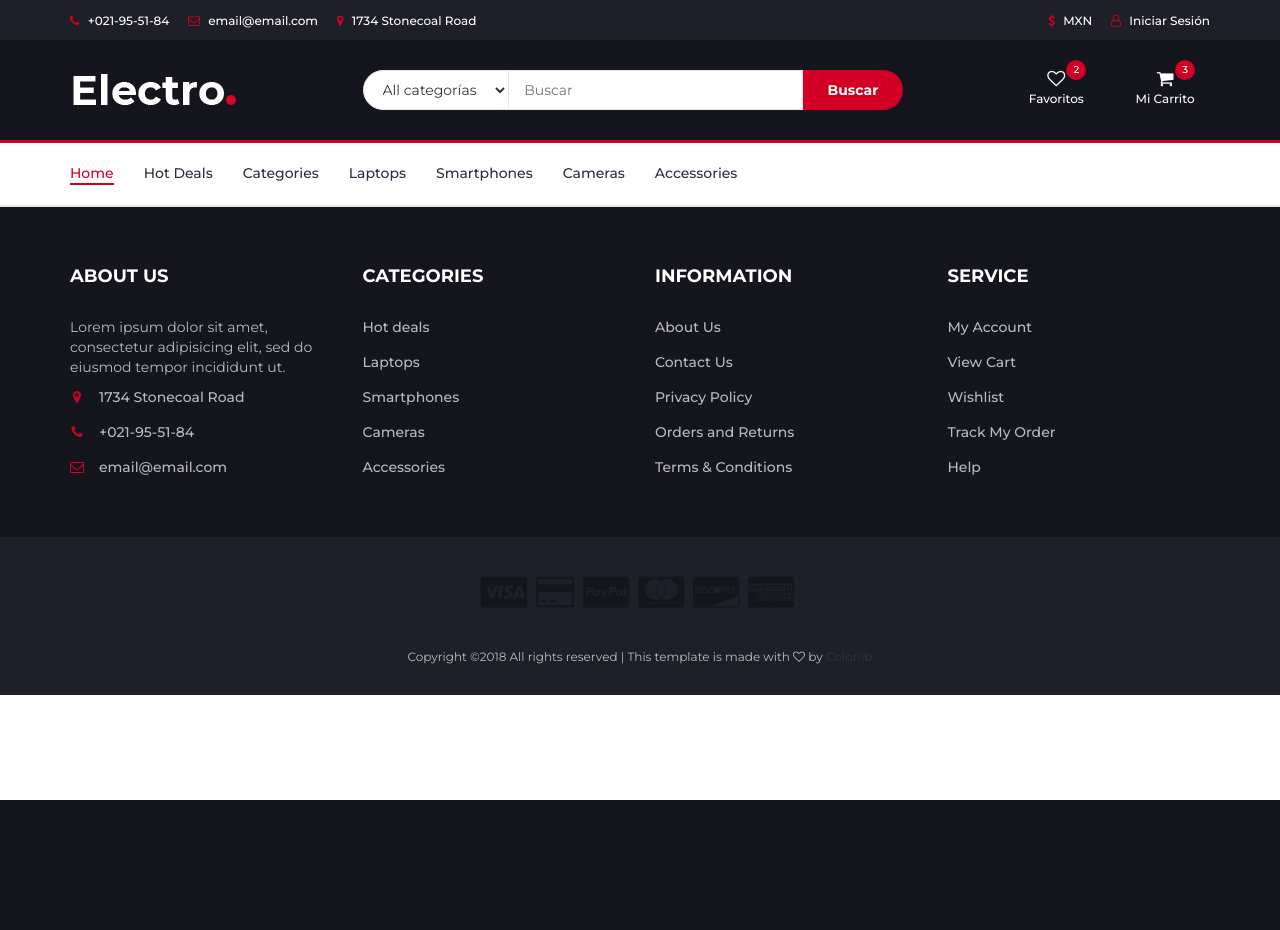
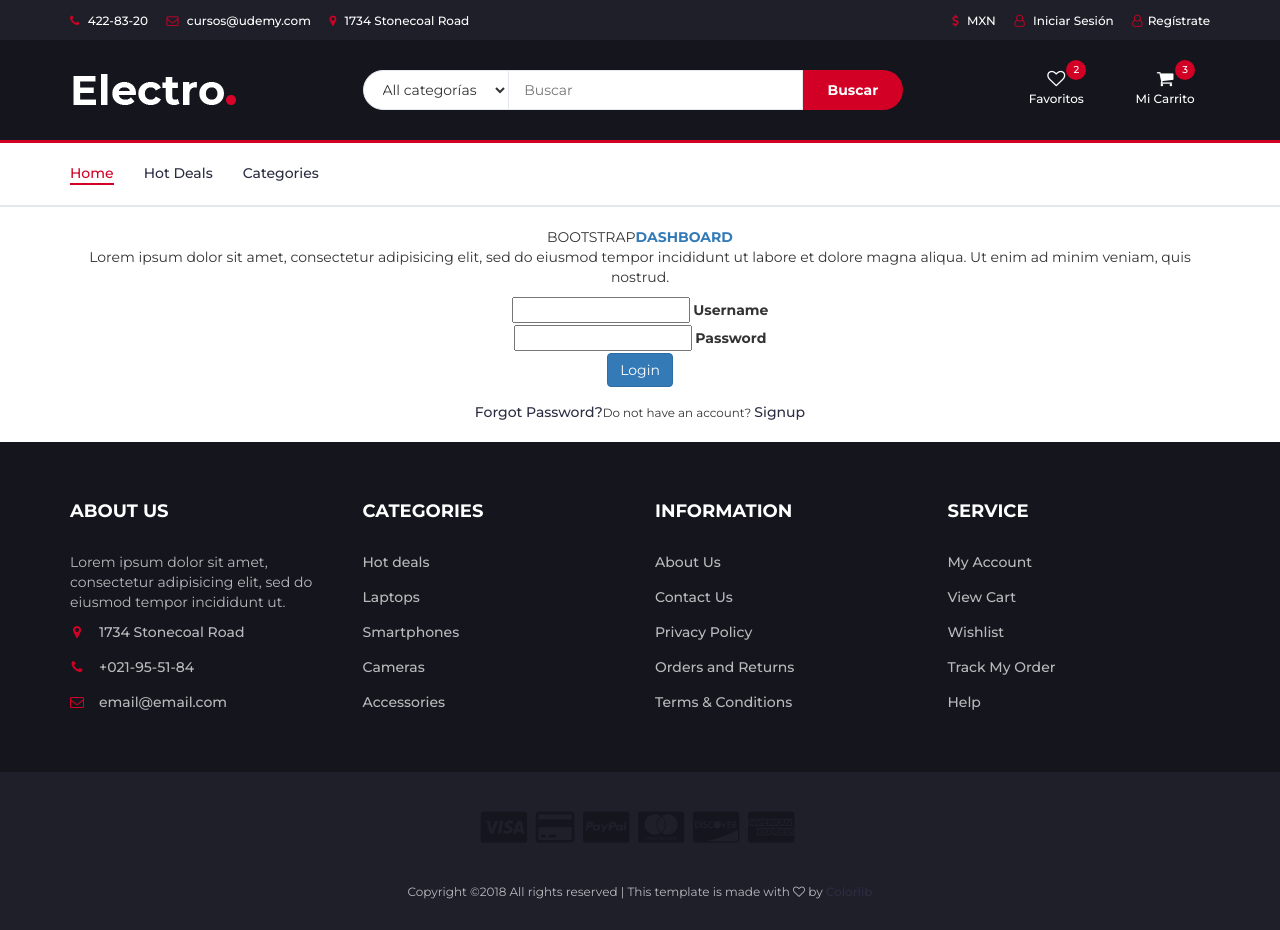
Before and after one commit to Santiago281295/Tienda-Cursos, a Node server app: page /login in a window 1280 px wide. Before the commit the page ends 800 px from the top, so only its background shows below. Run offline with Node 20, Linux system fonts and the light colour scheme; some libraries are stand-ins or nearby versions.

Commit message:
Pequeños Cambios

```diff
--- a/routes/index.js
+++ b/routes/index.js
@@ -10,6 +10,10 @@ router.get('/login', function(req, res, next) {
   res.render('login', { title: 'Express' });
 });
 
+router.get('/usuarios', function(req, res, next) {
+  res.render('usuarios', { title: 'Express' });
+});
+
  /*Rutas Del Backend*/
 
 router.get('/Back', function(req, res, next) {
@@ -20,7 +24,4 @@ router.get('/Back/productos', function(req, res, next) {
   res.render('Back/productos', { title: 'Express' });
 });
 
-
-
-
 module.exports = router;
--- a/views/layouts/header.ejs
+++ b/views/layouts/header.ejs
@@ -42,13 +42,14 @@
 			<div id="top-header">
 				<div class="container">
 					<ul class="header-links pull-left">
-						<li><a href="#"><i class="fa fa-phone"></i> +021-95-51-84</a></li>
-						<li><a href="#"><i class="fa fa-envelope-o"></i> email@email.com</a></li>
+						<li><a href="#"><i class="fa fa-phone"></i> 422-83-20</a></li>
+						<li><a href="#"><i class="fa fa-envelope-o"></i> cursos@udemy.com</a></li>
 						<li><a href="#"><i class="fa fa-map-marker"></i> 1734 Stonecoal Road</a></li>
 					</ul>
 					<ul class="header-links pull-right">
 						<li><a href="#"><i class="fa fa-dollar"></i> MXN</a></li>
-						<li><a href="#"><i class="fa fa-user-o"></i> Iniciar Sesión</a></li>
+						<li><a href="/login"><i class="fa fa-user-o"></i> Iniciar Sesión</a></li>
+						<li><a href="/usuarios"><i class="fa fa-user-o"></i>Regístrate</a></li>
 					</ul>
 				</div>
 			</div>
@@ -63,7 +64,7 @@
 						<!-- LOGO -->
 						<div class="col-md-3">
 							<div class="header-logo">
-								<a href="#" class="logo">
+								<a href="/" class="logo">
 									<img src="./img/logo.png" alt="">
 								</a>
 							</div>
@@ -173,10 +174,6 @@
 						<li class="active"><a href="#">Home</a></li>
 						<li><a href="#">Hot Deals</a></li>
 						<li><a href="#">Categories</a></li>
-						<li><a href="#">Laptops</a></li>
-						<li><a href="#">Smartphones</a></li>
-						<li><a href="#">Cameras</a></li>
-						<li><a href="#">Accessories</a></li>
 					</ul>
 					<!-- /NAV -->
 				</div>
--- a/views/login.ejs
+++ b/views/login.ejs
@@ -1,4 +1,48 @@
 <%- include layouts/header.ejs %>
 
+<body>
+</br>
+    <div class="page login-page">
+      <div class="container">
+        <div class="form-outer text-center d-flex align-items-center">
+          <div class="form-inner">
+            <div class="logo text-uppercase"><span>Bootstrap</span><strong class="text-primary">Dashboard</strong></div>
+            <p>Lorem ipsum dolor sit amet, consectetur adipisicing elit, sed do eiusmod tempor incididunt ut labore et dolore magna aliqua. Ut enim ad minim veniam, quis nostrud.</p>
+            <form method="get" class="text-left form-validate">
+            <center>
+              <div class="form-group-material">
+                <input id="login-username" type="text" name="loginUsername" required data-msg="Please enter your username" class="input-material">
+                <label for="login-username" class="label-material">Username</label>
+              </div>
+
+              <div class="form-group-material">
+                <input id="login-password" type="password" name="loginPassword" required data-msg="Please enter your password" class="input-material">
+                <label for="login-password" class="label-material">Password</label>
+              </div>
+
+              <div class="form-group text-center"><a id="login" href="/Back" class="btn btn-primary">Login</a>
+                <!-- This should be submit button but I replaced it with <a> for demo purposes-->
+              </div>
+
+            </form><a href="#" class="forgot-pass">Forgot Password?</a><small>Do not have an account? </small><a href="register.html" class="signup">Signup</a>
+          </div>
+
+        </div>
+      </div>
+    </div>
+</center>
+</br>
+    <!-- JavaScript files-->
+    <script src="Back/vendor/jquery/jquery.min.js"></script>
+    <script src="Back/vendor/popper.js/umd/popper.min.js"> </script>
+    <script src="Back/vendor/bootstrap/js/bootstrap.min.js"></script>
+    <script src="Back/js/grasp_mobile_progress_circle-1.0.0.min.js"></script>
+    <script src="Back/vendor/jquery.cookie/jquery.cookie.js"> </script>
+    <script src="Back/vendor/chart.js/Chart.min.js"></script>
+    <script src="Back/vendor/jquery-validation/jquery.validate.min.js"></script>
+    <script src="Back/vendor/malihu-custom-scrollbar-plugin/jquery.mCustomScrollbar.concat.min.js"></script>
+    <!-- Main File-->
+    <script src="Back/js/front.js"></script>
+  </body>
 
 <%- include layouts/footer.ejs %>
```
Also changed, not shown: views/usuarios.ejs (added, +60 -0 lines).
